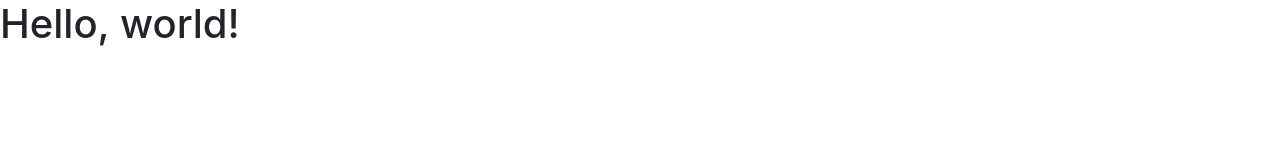
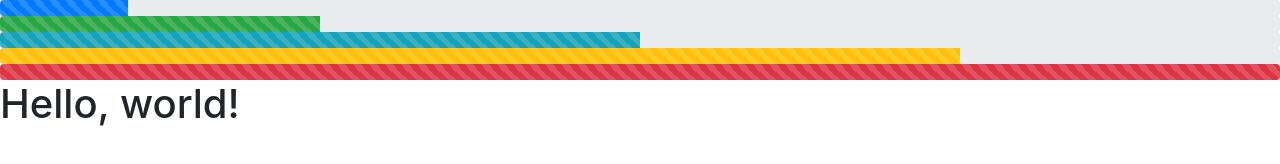
Before and after one commit to kobashigawa-hiroya/git_sample3, a plain HTML site: page index.html in a window 1280 px wide. Drawn offline with nearby package versions, Linux system fonts and the light colour scheme.

Commit message:
topにストライプを追加

```diff
--- a/index.html
+++ b/index.html
@@ -11,6 +11,22 @@
     <title>Hello, world!</title>
   </head>
   <body>
+    <div class="progress">
+  <div class="progress-bar progress-bar-striped" role="progressbar" style="width: 10%" aria-valuenow="10" aria-valuemin="0" aria-valuemax="100"></div>
+</div>
+<div class="progress">
+  <div class="progress-bar progress-bar-striped bg-success" role="progressbar" style="width: 25%" aria-valuenow="25" aria-valuemin="0" aria-valuemax="100"></div>
+</div>
+<div class="progress">
+  <div class="progress-bar progress-bar-striped bg-info" role="progressbar" style="width: 50%" aria-valuenow="50" aria-valuemin="0" aria-valuemax="100"></div>
+</div>
+<div class="progress">
+  <div class="progress-bar progress-bar-striped bg-warning" role="progressbar" style="width: 75%" aria-valuenow="75" aria-valuemin="0" aria-valuemax="100"></div>
+</div>
+<div class="progress">
+  <div class="progress-bar progress-bar-striped bg-danger" role="progressbar" style="width: 100%" aria-valuenow="100" aria-valuemin="0" aria-valuemax="100"></div>
+</div>
+
     <h1>Hello, world!</h1>
 
     <!-- Optional JavaScript -->
```
